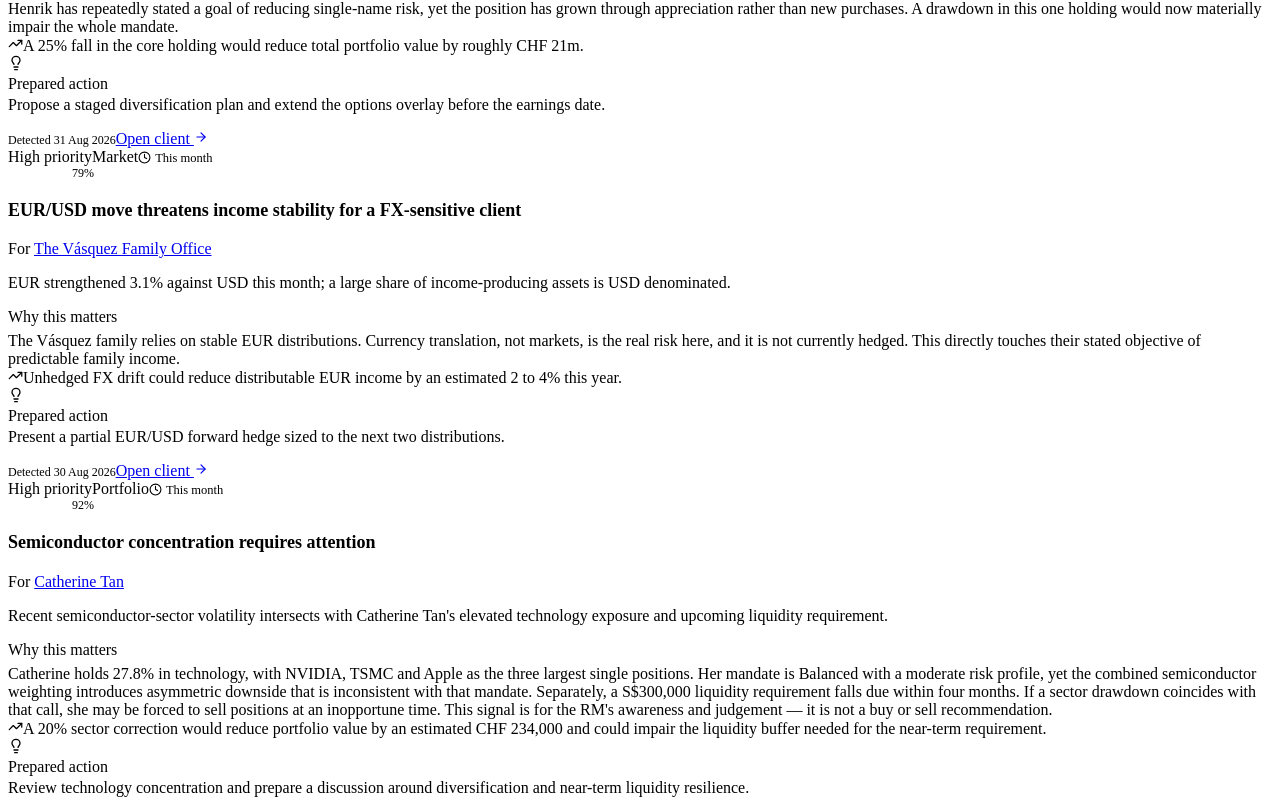
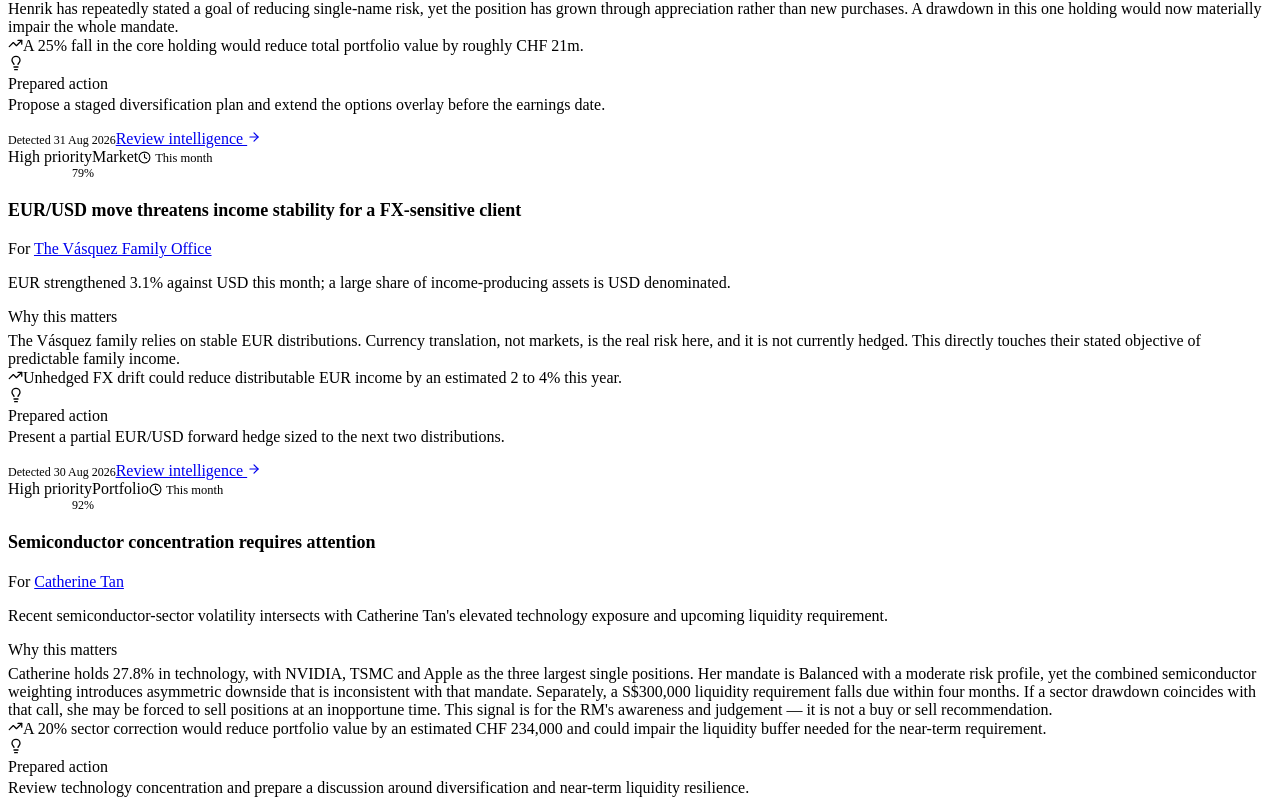
Before and after one commit to x-uan-ya/WealthLens, a React (Vite) app: page / in a window 1280 px wide. Shown: the part 1614-2420 px from the top of the page. Built offline with nearby package versions, Linux system fonts and the light colour scheme; the HTML template or start-up script is replaced by a standard one.

Commit message:
feat: link signals to intelligence detail

```diff
--- a/src/components/SignalCard.jsx
+++ b/src/components/SignalCard.jsx
@@ -82,8 +82,8 @@ export default function SignalCard({ signal, variant = 'full' }) {
           <span className="muted" style={{ fontSize: 12 }}>
             Detected {formatDate(signal.createdAt)}
           </span>
-          <Link className="link-gold" to={`/clients/${signal.clientId}`}>
-            Open client <ArrowRight size={14} />
+          <Link className="link-gold" to={`/intelligence/${signal.id}`}>
+            Review intelligence <ArrowRight size={14} />
           </Link>
         </div>
       </div>
```
